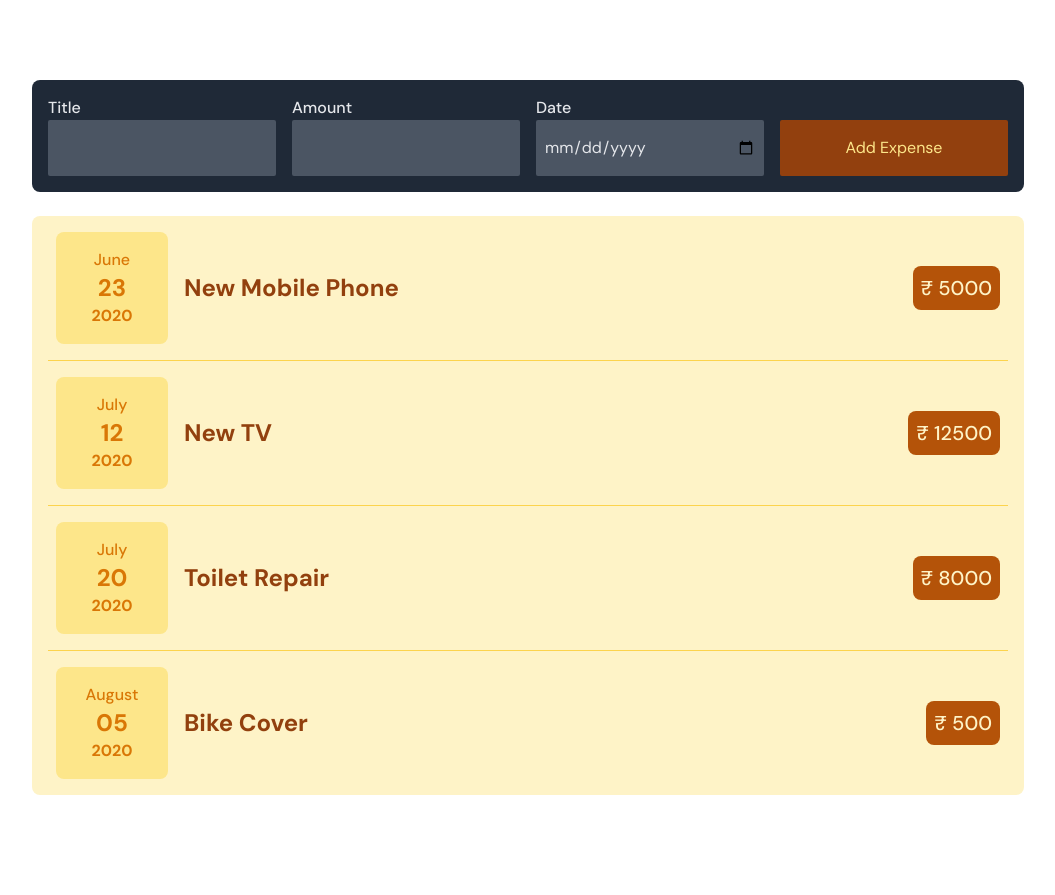
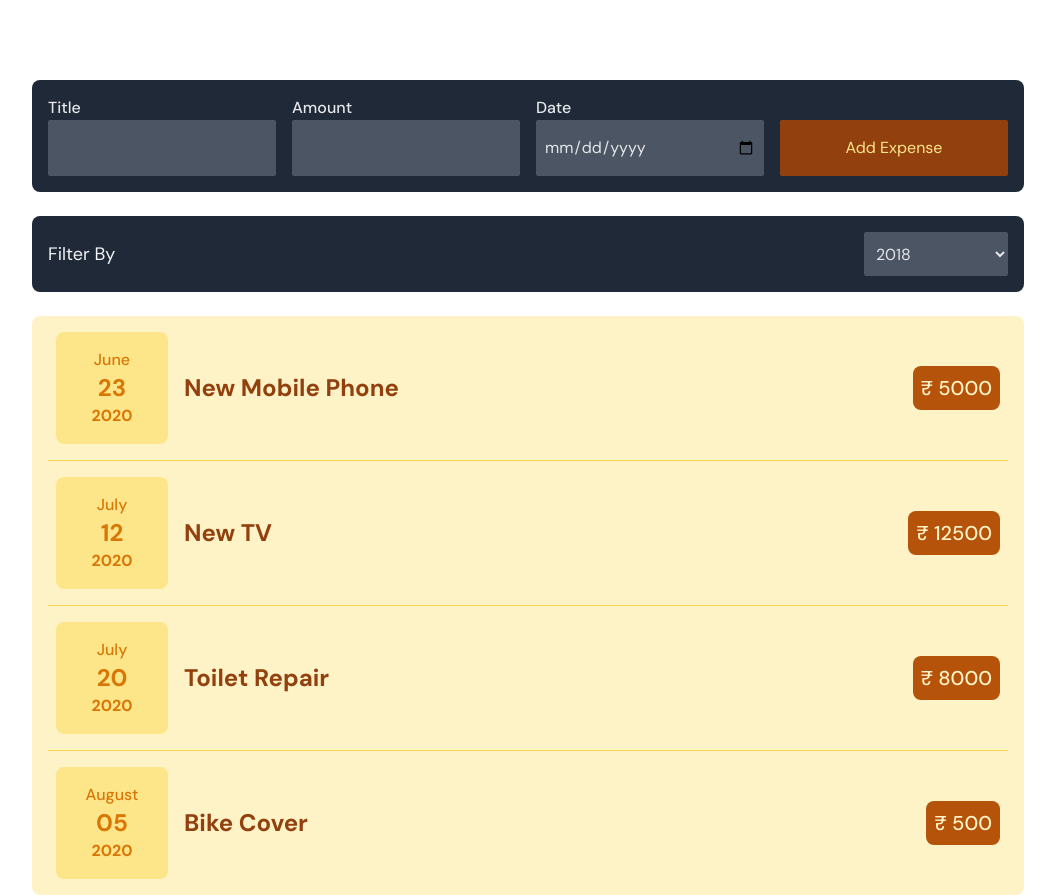
Before and after one commit to himangshum17/expense-tracker-react, a React (Create React App) app: page / in a window 1280 px wide. Shown: the whole page, without its empty margins (112-1167 px from the left). Before the commit the page ends 800 px from the top, so only its background shows below. Built offline with nearby package versions, Linux system fonts and the light colour scheme.

Commit message:
Adding Expenses done

```diff
--- a/src/App.js
+++ b/src/App.js
@@ -1,10 +1,43 @@
+import { useState } from 'react';
 import Expenses from './components/Expenses/Expenses';
 import NewExpense from './components/NewExpense/NewExpense';
+const DUMMY_EXPENSES = [
+  {
+    id: 'e1',
+    title: 'New Mobile Phone',
+    amount: 5000,
+    date: new Date(2020, 5, 23),
+  },
+  {
+    id: 'e2',
+    title: 'New TV',
+    amount: 12500,
+    date: new Date(2020, 6, 12),
+  },
+  {
+    id: 'e3',
+    title: 'Toilet Repair',
+    amount: 8000,
+    date: new Date(2020, 6, 20),
+  },
+  {
+    id: 'e4',
+    title: 'Bike Cover',
+    amount: 500,
+    date: new Date(2020, 7, 5),
+  },
+];
 function App() {
+  const [expenses, setExpenses] = useState(DUMMY_EXPENSES);
+  const addExpenseHandler = (expense) => {
+    setExpenses((prevExpenses) => {
+      return [expense, ...prevExpenses];
+    });
+  };
   return (
     <div className='container lg:max-w-5xl mx-auto mt-20 px-4'>
-      <NewExpense />
-      <Expenses />
+      <NewExpense onAddExpense={addExpenseHandler} />
+      <Expenses items={expenses} />
     </div>
   );
 }
--- /dev/null
+++ b/src/components/Expenses/ExpenseFilter.js
@@ -0,0 +1,22 @@
+const ExpenseFilter = ({ onChangeFillter, selected }) => {
+  const changeFilterHandler = (e) => {
+    onChangeFillter(e.target.value);
+  };
+  return (
+    <div className='flex items-center mt-6 bg-gray-800 p-4 rounded-lg'>
+      <h3 className='flex-1 text-gray-100 text-lg'>Filter By</h3>
+      <select
+        value={selected}
+        onChange={changeFilterHandler}
+        className='w-36 bg-gray-600 text-gray-200 rounded-sm h-11 px-2 focus:outline-none focus:ring-2 ring-yellow-100'
+      >
+        <option value='2018'>2018</option>
+        <option value='2019'>2019</option>
+        <option value='2020'>2020</option>
+        <option value='2021'>2021</option>
+      </select>
+    </div>
+  );
+};
+
+export default ExpenseFilter;
--- a/src/components/Expenses/Expenses.js
+++ b/src/components/Expenses/Expenses.js
@@ -1,37 +1,24 @@
+import { useState } from 'react';
+import ExpenseFilter from './ExpenseFilter';
 import ExpenseItem from './ExpenseItem';
-const Expenses = () => {
-  const expenselists = [
-    {
-      id: 'e1',
-      title: 'New Mobile Phone',
-      amount: 5000,
-      date: new Date(2020, 5, 23),
-    },
-    {
-      id: 'e2',
-      title: 'New TV',
-      amount: 12500,
-      date: new Date(2020, 6, 12),
-    },
-    {
-      id: 'e3',
-      title: 'Toilet Repair',
-      amount: 8000,
-      date: new Date(2020, 6, 20),
-    },
-    {
-      id: 'e4',
-      title: 'Bike Cover',
-      amount: 500,
-      date: new Date(2020, 7, 5),
-    },
-  ];
+const Expenses = ({ items }) => {
+  const [filteredYear, setFilteredYear] = useState('2020');
+
+  const filterChangehandler = (selectedyear) => {
+    setFilteredYear(selectedyear);
+  };
   return (
-    <div className='divide-y divide-yellow-300 bg-yellow-100 px-4 rounded-lg mt-6'>
-      {expenselists.map((expenselist) => (
-        <ExpenseItem key={expenselist.id} expenselist={expenselist} />
-      ))}
-    </div>
+    <>
+      <ExpenseFilter
+        selecter={filteredYear}
+        onChangeFillter={filterChangehandler}
+      />
+      <div className='divide-y divide-yellow-300 bg-yellow-100 px-4 rounded-lg mt-6'>
+        {items.map((item) => (
+          <ExpenseItem key={item.id} expenselist={item} />
+        ))}
+      </div>
+    </>
   );
 };
 
--- a/src/components/NewExpense/ExpenseForm.js
+++ b/src/components/NewExpense/ExpenseForm.js
@@ -1,5 +1,5 @@
 import { useState } from 'react';
-const ExpenseForm = () => {
+const ExpenseForm = ({ onSaveExpenseData }) => {
   const [enteredTitle, setEnteredTitle] = useState('');
   const [enteredAmount, setEnteredAmount] = useState('');
   const [enteredDate, setEnteredDate] = useState('');
@@ -21,6 +21,7 @@ const ExpenseForm = () => {
       amount: enteredAmount,
       date: new Date(enteredDate),
     };
+    onSaveExpenseData(expanseData);
     setEnteredTitle('');
     setEnteredAmount('');
     setEnteredDate('');
--- a/src/components/NewExpense/NewExpense.js
+++ b/src/components/NewExpense/NewExpense.js
@@ -1,8 +1,15 @@
 import ExpenseForm from './ExpenseForm';
-const NewExpense = () => {
+const NewExpense = ({ onAddExpense }) => {
+  const saveExpenseDataHandler = (enteredExpenseData) => {
+    const expenseData = {
+      ...enteredExpenseData,
+      id: Math.random().toString(),
+    };
+    onAddExpense(expenseData);
+  };
   return (
     <div className='bg-gray-800 p-4 rounded-lg'>
-      <ExpenseForm />
+      <ExpenseForm onSaveExpenseData={saveExpenseDataHandler} />
     </div>
   );
 };
```
